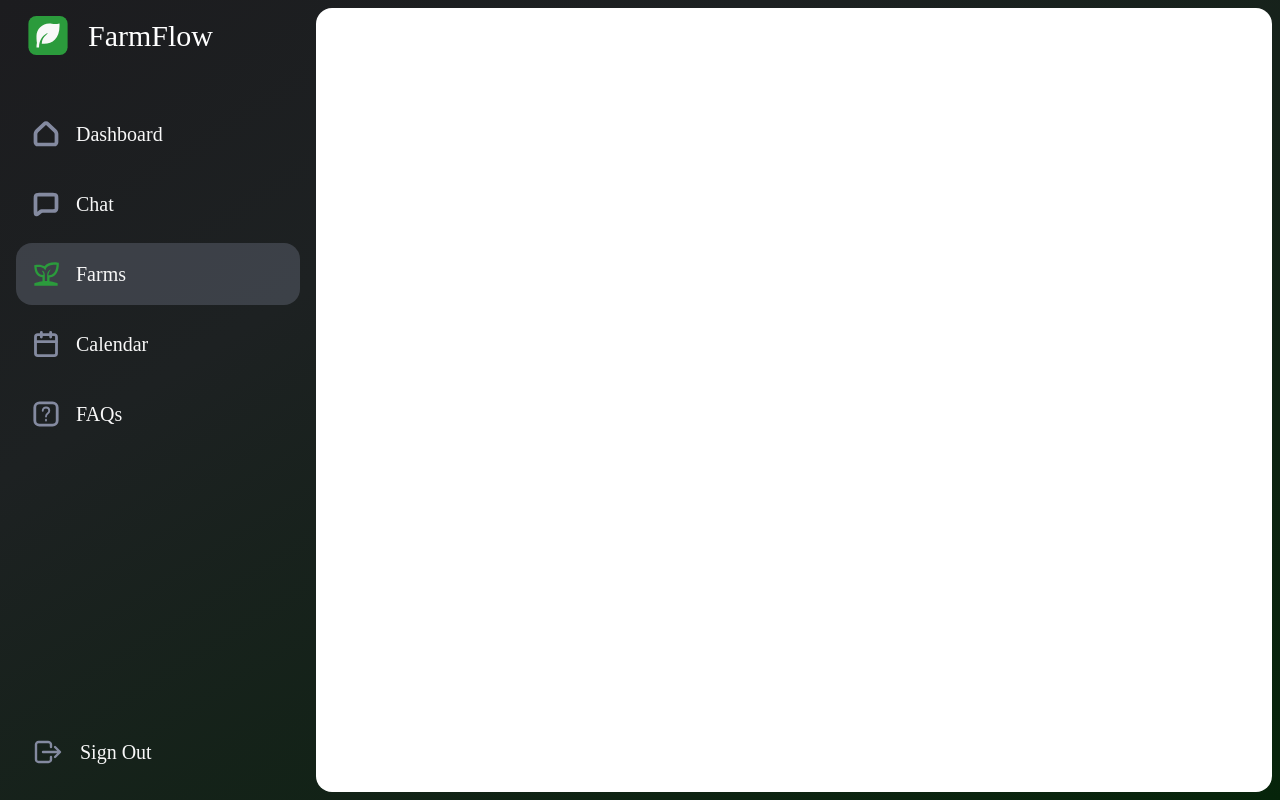
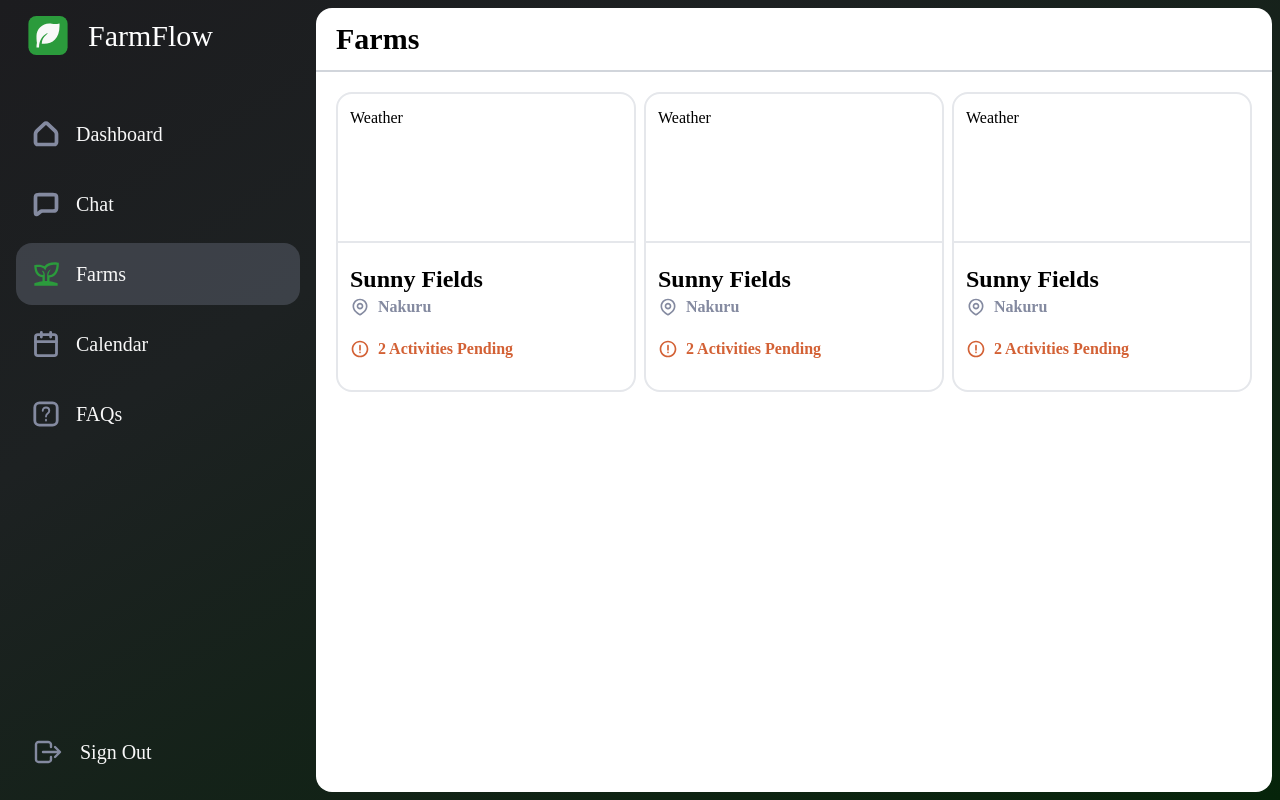
Before and after one commit to Arnie1x/farmflow, a Nuxt app: page /app/farms in a window 1280 px wide. Built offline with nearby package versions, Linux system fonts and the light colour scheme; no server answers.

Commit message:
feat(pages/app/farms/index.vue): Created frontend for Farms Page
Created FarmCard Component for listing Farms. The weather section will be setup when backend is being implemented.

Main layout changed from default.vue to app.vue to allow making use of multiple slots easily

```diff
--- /dev/null
+++ b/components/FarmCard.vue
@@ -0,0 +1,27 @@
+<template>
+  <div class="h-[18.75rem] max-w-[31.25rem] min-w-[18.75rem] rounded-2xl border-2 flex flex-col justify-between gap-2">
+    <div class="w-full h-full p-3">
+      Weather
+    </div>
+    <div class="border" />
+    <div class="w-full h-full p-3 flex flex-col">
+      <p class="text-2xl font-bold">Sunny Fields</p>
+      <div class="flex flex-row gap-2 justify-start">
+        <NuxtImg src="/images/icons/location.svg" alt="location" class="w-[1.25rem]" />
+        <p class="text-base font-bold text-[#848AA0]">Nakuru</p>
+      </div>
+      <div class="flex flex-row gap-2 justify-start items-center h-full">
+        <NuxtImg src="/images/icons/alert.svg" alt="location" class="w-[1.25rem]" />
+        <p class="text-base font-bold text-[#D36135]">2 Activities Pending</p>
+      </div>
+    </div>
+  </div>
+</template>
+
+<script lang="ts" setup>
+
+</script>
+
+<style>
+
+</style>
--- a/layouts/default.vue
+++ b/layouts/app.vue
@@ -6,8 +6,13 @@
       <SideBar />
     </div>
 
-    <div class="h-full w-full rounded-2xl bg-white">
-      <slot />
+    <div class="h-full w-full flex flex-col rounded-2xl bg-white">
+      <div class="w-full h-[4rem] flex flex-row justify-between items-center border-gray-300 border-b-2 p-5">
+        <slot name="header" />
+      </div>
+      <div class="p-5">
+        <slot />
+      </div>
     </div>
 
   </div>
--- a/pages/app/farms/index.vue
+++ b/pages/app/farms/index.vue
@@ -1,12 +1,19 @@
 <template>
-  <div>
-
-  </div>
+  <NuxtLayout name="app">
+    <template #header>
+      <h1 class="text-3xl font-bold">Farms</h1>
+    </template>
+    <div class="w-full h-full grid xl:grid-cols-3 lg:grid-cols-2 grid-cols-1 gap-2">
+      <FarmCard />
+      <FarmCard />
+      <FarmCard />
+    </div>
+  </NuxtLayout>
 </template>
 
 <script setup lang="ts">
 definePageMeta({
-  middleware: 'auth'
+  middleware: 'auth',
 })
 </script>
 
```
Also changed, not shown: public/images/icons/alert.svg (added), public/images/icons/location.svg (added).
